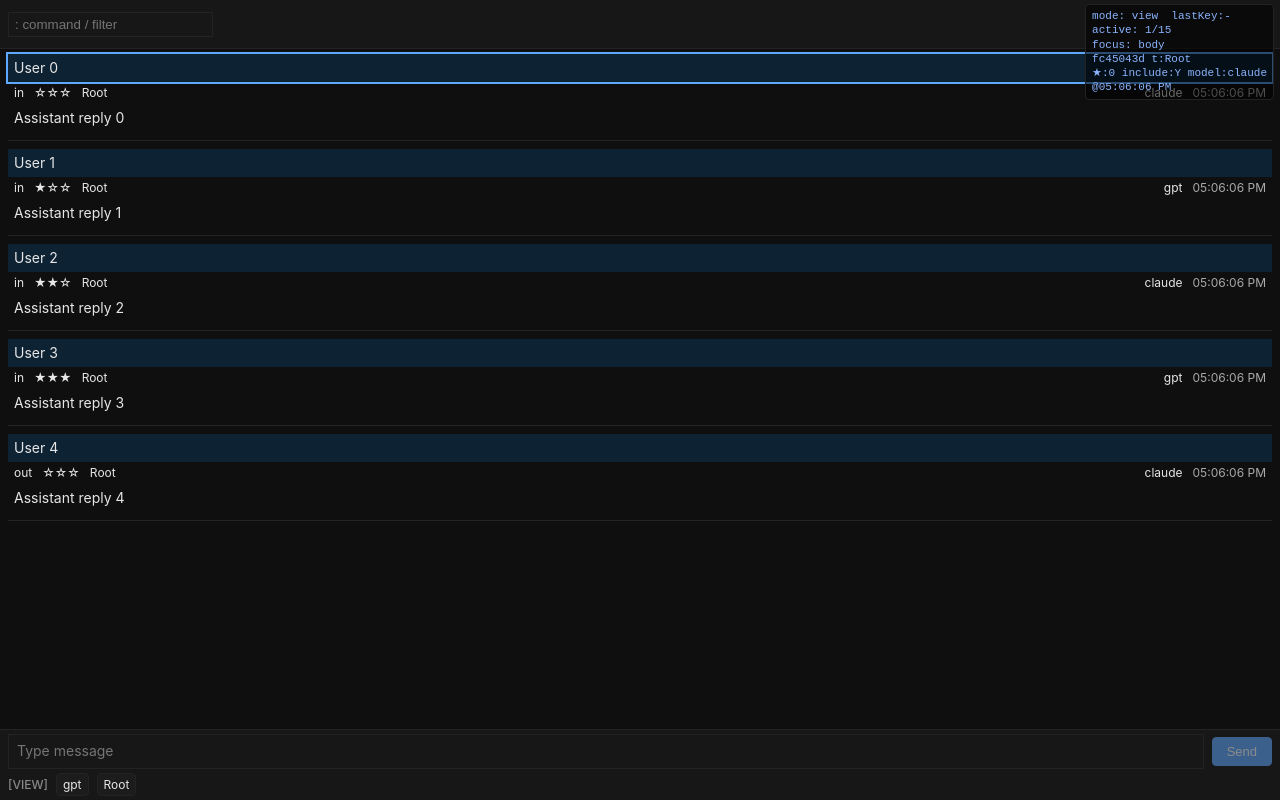
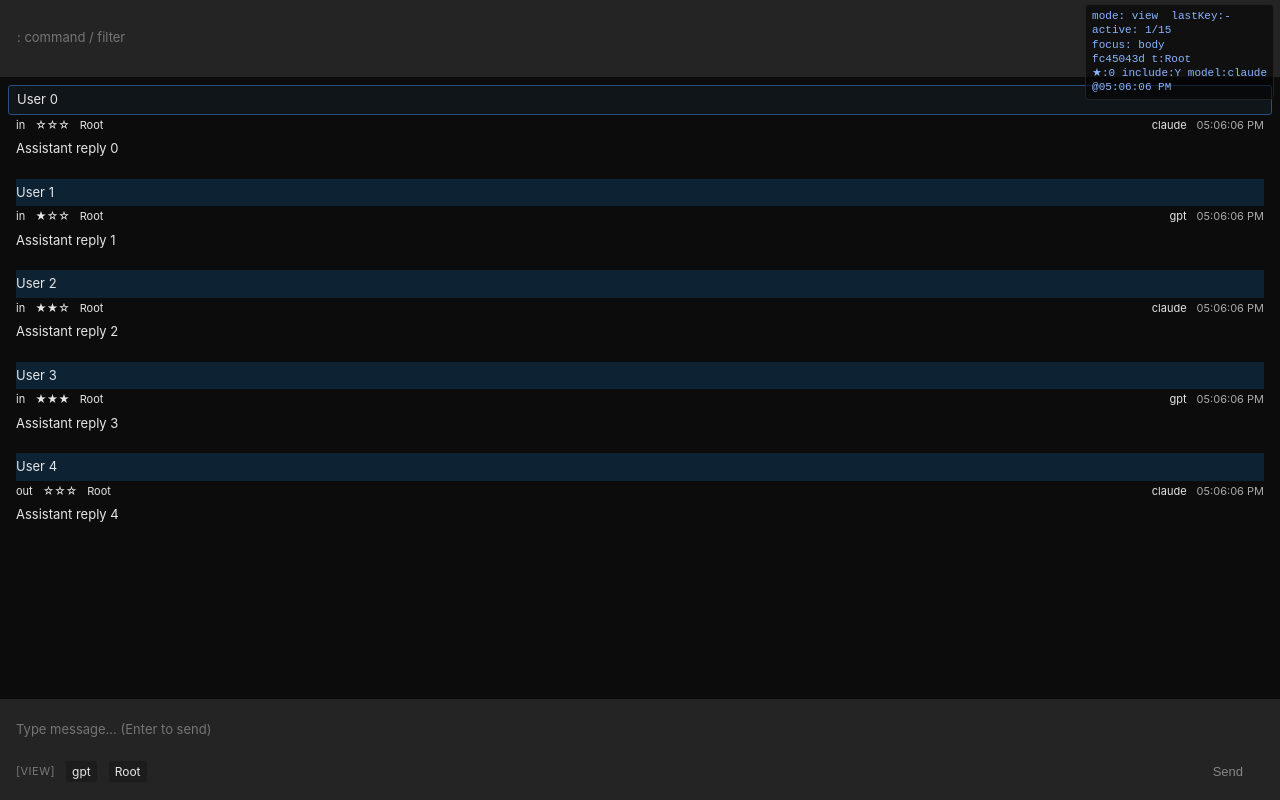
Before and after one commit to ebuyakin/maichat, a website built with Vite: page index.html in a window 1280 px wide. Built offline with nearby package versions, Linux system fonts and the light colour scheme.

Commit message:
fix: main window ui tweaks. background colors, gutter, font size and family, docs: ui specs

```diff
--- a/src/main.js
+++ b/src/main.js
@@ -30,17 +30,36 @@ appEl.innerHTML = `
   <div id="inputBar" class="zone">
     <div class="inputBar-inner">
       <div class="row first">
-        <input id="inputField" placeholder="Type message" autocomplete="off" />
-        <button id="sendBtn" disabled>Send</button>
+        <input id="inputField" placeholder="Type message... (Enter to send)" autocomplete="off" />
       </div>
       <div class="row second">
-        <div id="modeIndicator" class="mode-label"></div>
-        <span id="pendingModel" title="Model"></span>
-        <span id="pendingTopic" title="Topic"></span>
+        <div class="input-meta-left">
+          <div id="modeIndicator" class="mode-label"></div>
+          <span id="pendingModel" title="Model"></span>
+          <span id="pendingTopic" title="Topic"></span>
+        </div>
+        <button id="sendBtn" disabled>Send</button>
       </div>
     </div>
   </div>
 `
+
+// Initial layout pass
+requestAnimationFrame(layoutHistoryPane)
+
+// Dynamic layout sizing to avoid hidden first/last messages when bar heights change
+function layoutHistoryPane(){
+  const topBar = document.getElementById('topBar')
+  const inputBar = document.getElementById('inputBar')
+  const histPane = document.getElementById('historyPane')
+  if(!topBar || !inputBar || !histPane) return
+  const topH = topBar.getBoundingClientRect().height
+  const botH = inputBar.getBoundingClientRect().height
+  // Apply via inline style so CSS remains simple
+  histPane.style.top = topH + 'px'
+  histPane.style.bottom = botH + 'px'
+}
+window.addEventListener('resize', layoutHistoryPane)
 
 // Debug HUD container
 const hudEl = document.createElement('div')
@@ -118,6 +137,7 @@ async function bootstrap(){
   renderStatus()
   applyActivePart()
   if(!pendingMessageMeta.topicId) pendingMessageMeta.topicId = store.rootTopicId
+  layoutHistoryPane()
 }
 bootstrap()
 
--- a/src/style.css
+++ b/src/style.css
@@ -1,16 +1,23 @@
 :root {
-  --bg: #0f0f0f;
-  --bg-alt: #171717;
+  /* Base palette (two standard surfaces) */
+  --bg: #0c0c0c;           /* primary background (center content) */
+  --bg-alt: #242424;       /* secondary surface (top/bottom bars, overlays) lighter for clearer contrast */
   --border: #232323;
   --border-active: #454545;
   --accent: #5fa8ff;
   --text: #e6e6e6;
-  --text-dim: #888;
+  --text-dim: #7a7a7a;
   --danger: #f66;
-  --font-ui: -apple-system, BlinkMacSystemFont, "Segoe UI", Roboto, Oxygen, Ubuntu, Cantarell, "Open Sans", "Helvetica Neue", system-ui, sans-serif;
+  --focus-ring: #2b4f80; /* darker, thinner focus ring similar to VS Code chat */
+  /* VS Code / Copilot Chat style stacks: UI uses system sans; code uses monospace */
+  --font-ui: -apple-system, BlinkMacSystemFont, "Segoe WPC", "Segoe UI", system-ui, Roboto, Oxygen, Ubuntu, Cantarell, "Open Sans", "Helvetica Neue", sans-serif;
   --font-mono: ui-monospace, SFMono-Regular, Menlo, Consolas, "Liberation Mono", monospace;
+  --size-base: 13px;
+  --topbar-h: 60px;
+  --bottombar-h: 96px;
+  --gutter: 16px; /* unified left alignment */
   font-family: var(--font-ui);
-  font-size: 14px; /* Closer to VS Code Chat body size */
+  font-size: var(--size-base);
   line-height: 1.45;
   color: var(--text);
   background: var(--bg);
@@ -42,8 +49,8 @@ body { min-height:100vh; overflow:hidden; }
 
 /* Overlay (selectors) */
 .overlay-backdrop { position:fixed; inset:0; background:rgba(0,0,0,0.55); display:flex; align-items:flex-start; justify-content:center; padding-top:10vh; z-index:1200; }
-.overlay-panel { background:#111; border:1px solid #222; border-radius:6px; min-width:320px; max-width:480px; max-height:60vh; display:flex; flex-direction:column; font:13px/1.4 monospace; }
-.overlay-panel header { padding:6px 10px; border-bottom:1px solid #222; font-weight:600; letter-spacing:.5px; }
+.overlay-panel { background:var(--bg-alt); border:1px solid #222; border-radius:6px; min-width:320px; max-width:480px; max-height:60vh; display:flex; flex-direction:column; font:var(--size-base)/1.4 var(--font-ui); }
+.overlay-panel header { padding:6px 10px; border-bottom:1px solid #222; font-weight:400; letter-spacing:.2px; font-size:var(--size-base); }
 .overlay-panel .list { overflow:auto; }
 .overlay-panel ul { list-style:none; margin:0; padding:4px 0; }
 .overlay-panel li { padding:4px 10px; cursor:pointer; }
@@ -53,17 +60,20 @@ body { min-height:100vh; overflow:hidden; }
 .overlay-panel input[type=text] { flex:1; background:#0a0a0a; border:1px solid #333; color:#eee; padding:4px 6px; font:12px monospace; }
 .pending-meta { font:11px monospace; color:#6fa8ff; margin-left:8px; align-self:center; }
 
-#topBar { position:fixed; top:0; left:0; right:0; z-index:10; background:var(--bg-alt); padding:4px 8px; display:flex; gap:8px; align-items:center; min-height:40px; border-bottom:1px solid var(--border); }
-#topBar input { width:100%; background:var(--bg-alt); border:1px solid var(--border); color:var(--text); padding:4px 6px; }
-#inputBar { position:fixed; left:0; right:0; bottom:0; z-index:10; background:var(--bg-alt); padding:4px 8px; border-top:1px solid var(--border); display:flex; }
-#inputBar .inputBar-inner { position:relative; width:100%; display:flex; flex-direction:column; gap:4px; }
-#historyPane { position:absolute; top:48px; bottom:64px; left:0; right:0; background:var(--bg); overflow-y:auto; overscroll-behavior:contain; padding:4px 8px; }
+#topBar { position:fixed; top:0; left:0; right:0; z-index:10; background:var(--bg-alt); padding:8px var(--gutter); display:flex; gap:8px; align-items:center; min-height:var(--topbar-h); border-bottom:1px solid var(--border); }
+#topBar input { width:100%; background:var(--bg-alt); border:1px solid var(--border); color:var(--text); padding:6px 0 6px 0; font:var(--size-base)/1.5 var(--font-ui); }
+#inputBar { position:fixed; left:0; right:0; bottom:0; z-index:10; background:var(--bg-alt); padding:10px var(--gutter) 14px; border-top:1px solid var(--border); display:flex; }
+#inputBar .inputBar-inner { position:relative; width:100%; display:flex; flex-direction:column; gap:6px; }
+#historyPane { position:absolute; top:0; bottom:0; left:0; right:0; background:var(--bg); overflow-y:auto; overscroll-behavior:contain; padding:6px var(--gutter) 18px; }
 .zone { border: none; }
-#inputBar .row { display:flex; align-items:center; gap:8px; }
-#inputBar input { flex:1; background:var(--bg-alt); border:1px solid var(--border); color:var(--text); padding:6px 8px; font:14px/1.45 var(--font-ui); }
-#sendBtn { background:var(--accent); color:#fff; border:1px solid var(--accent); padding:6px 14px; cursor:pointer; font-size:13px; border-radius:4px; }
+#inputBar .row { display:flex; align-items:center; gap:12px; }
+#inputBar .row.second { justify-content:space-between; margin-top:2px; }
+#inputBar input { flex:1; background:var(--bg-alt); border:none; color:var(--text); padding:10px 0 10px 0; font:var(--size-base)/1.5 var(--font-ui); border-radius:4px; }
+#sendBtn { background:var(--bg-alt); color:var(--text); border:1px solid var(--border); padding:6px 20px; cursor:pointer; font-size:var(--size-base); border-radius:4px; font-weight:400; }
 #sendBtn:disabled { opacity:.5; cursor:default; }
-.mode-label { font-size:12px; color:var(--text-dim); font-weight:500; }
+.mode-label { font-size:11px; color:var(--text-dim); font-weight:400; letter-spacing:.5px; }
+/* group for left side of second row */
+.input-meta-left { display:flex; gap:10px; align-items:center; }
 #pendingModel, #pendingTopic { font-size:12px; color:var(--text); padding:2px 6px; border:1px solid var(--border); border-radius:4px; background:#1c1c1c; }
 
 /* active-zone removed per spec (mode indicated by label only) */
@@ -71,15 +81,25 @@ body { min-height:100vh; overflow:hidden; }
 #commandError { color: var(--danger); font-size: 12px; }
 
 .history { display:flex; flex-direction:column; gap:6px; }
-.pair { padding:2px 0 8px; border-bottom:1px solid var(--border); text-align:left; }
-.part { padding:4px 6px; white-space:pre-wrap; font:14px/1.45 var(--font-ui); }
+.pair { padding:2px 0 8px; border-bottom:none; text-align:left; }
+.part { padding:4px 0; white-space:pre-wrap; font:var(--size-base)/1.5 var(--font-ui); }
 .part.user { background: #0d2233; }
 .part.assistant { background: transparent; }
-.part.meta { background: transparent; color:var(--text); font-size:13px; display:flex; align-items:center; padding:2px 6px; justify-content:space-between; gap:8px; font-weight:500; }
+.part.meta { background: transparent; color:var(--text); font-size:var(--size-base); display:flex; align-items:center; padding:2px 0 2px 0; justify-content:space-between; gap:8px; font-weight:400; }
 .part.meta .meta-left { display:flex; gap:10px; align-items:center; }
 .part.meta .meta-right { display:flex; gap:10px; align-items:center; margin-left:auto; }
-.part.active { outline:2px solid var(--accent); outline-offset:0; }
-.badge { font-size:12px; color:var(--text); font-weight:400; }
+.part.active {
+  outline:none;
+  border:1px solid var(--focus-ring);
+  /* Add internal horizontal padding without shifting text alignment: use negative margins */
+  padding-left:8px; /* space between border and text */
+  padding-right:8px;
+  margin-left:-8px;
+  margin-right:-8px;
+  border-radius:3px;
+  background:rgba(40,80,120,0.12); /* subtle contrast, can adjust */
+}
+.badge { font-size:11px; color:var(--text); font-weight:400; }
 .badge.topic { max-width:180px; overflow:hidden; text-overflow:ellipsis; }
 .badge.timestamp { color:#aaa; font-weight:400; }
 
@@ -96,7 +116,7 @@ input:focus { outline:none; border-color: var(--accent); }
 
 /* Topic Picker (quick) */
 .topic-picker-backdrop { position:fixed; inset:0; background:rgba(0,0,0,0.4); display:flex; align-items:flex-start; justify-content:center; padding-top:14vh; z-index:1300; }
-.topic-picker { background:#111; border:1px solid #222; border-radius:6px; width:360px; max-height:60vh; display:flex; flex-direction:column; font:13px/1.4 var(--font-ui); }
+.topic-picker { background:var(--bg-alt); border:1px solid #222; border-radius:6px; width:360px; max-height:60vh; display:flex; flex-direction:column; font:var(--size-base)/1.4 var(--font-ui); }
 .topic-picker .tp-search { background:#0c0c0c; border:1px solid #333; color:#eee; padding:6px 8px; margin:8px; border-radius:4px; font:13px var(--font-ui); }
 .topic-picker .tp-tree { overflow:auto; padding:4px 0 8px; }
 .topic-picker .tp-row { padding:4px 12px; cursor:pointer; display:flex; justify-content:space-between; gap:8px; }
@@ -105,11 +125,11 @@ input:focus { outline:none; border-color: var(--accent); }
 
 /* Topic Editor Overlay */
 .topic-editor-backdrop { position:fixed; inset:0; background:rgba(0,0,0,0.46); display:flex; align-items:flex-start; justify-content:center; padding-top:10vh; z-index:1400; }
-.topic-editor { background:#101010; border:1px solid #262626; border-radius:8px; width:560px; max-height:70vh; display:flex; flex-direction:column; font:13px/1.45 var(--font-ui); box-shadow:0 4px 24px rgba(0,0,0,0.5); }
-.topic-editor .te-header { padding:8px 12px; font-weight:600; border-bottom:1px solid #222; letter-spacing:.5px; color:#eee; font-size:12px; background:#141414; }
+.topic-editor { background:var(--bg-alt); border:1px solid #262626; border-radius:8px; width:560px; max-height:70vh; display:flex; flex-direction:column; font:var(--size-base)/1.45 var(--font-ui); box-shadow:0 4px 24px rgba(0,0,0,0.5); }
+.topic-editor .te-header { padding:8px 12px; font-weight:400; border-bottom:1px solid #222; letter-spacing:.2px; color:var(--text); font-size:var(--size-base); background:var(--bg-alt); }
 .topic-editor .te-search { background:#0c0c0c; border:1px solid #333; color:#eee; padding:6px 10px; margin:8px 10px 4px; border-radius:4px; font:13px var(--font-ui); }
 .topic-editor .te-tree { flex:1; overflow:auto; padding:6px 0 6px; }
-.topic-editor .te-row { padding:3px 12px 3px 12px; cursor:default; white-space:nowrap; font-family:var(--font-mono); font-size:12px; display:flex; align-items:center; gap:6px; }
+.topic-editor .te-row { padding:3px 12px 3px 12px; cursor:default; white-space:nowrap; font-family:var(--font-mono); font-size:var(--size-base); display:flex; align-items:center; gap:6px; font-weight:400; }
 .topic-editor .te-row.active { background:#1e3a5a; color:#fff; }
 .topic-editor .te-row.creating { background:#142636; }
 .topic-editor .te-row input.te-edit { background:#060606; border:1px solid #444; color:#eee; padding:2px 4px; font:12px var(--font-mono); border-radius:3px; min-width:220px; }
```
Also changed, not shown: docs/ui_layout.md (+43 -26 lines).
